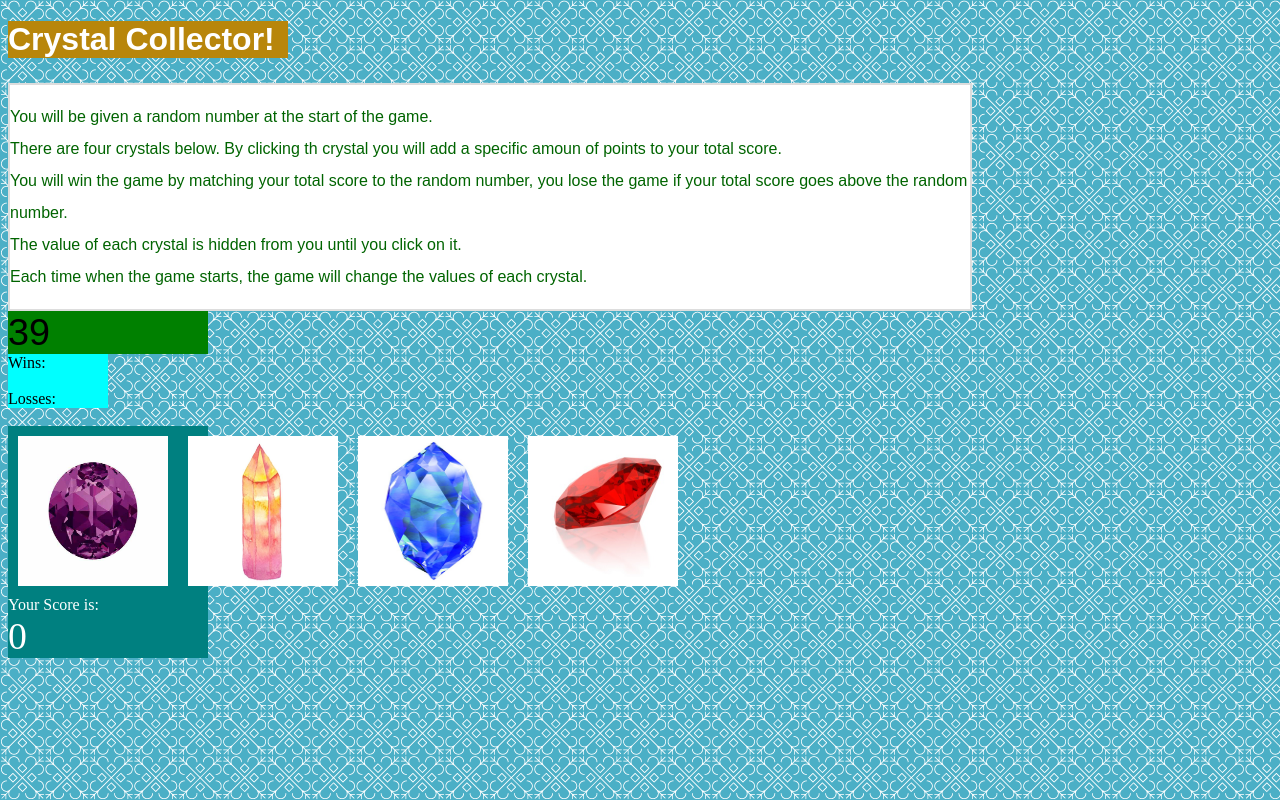
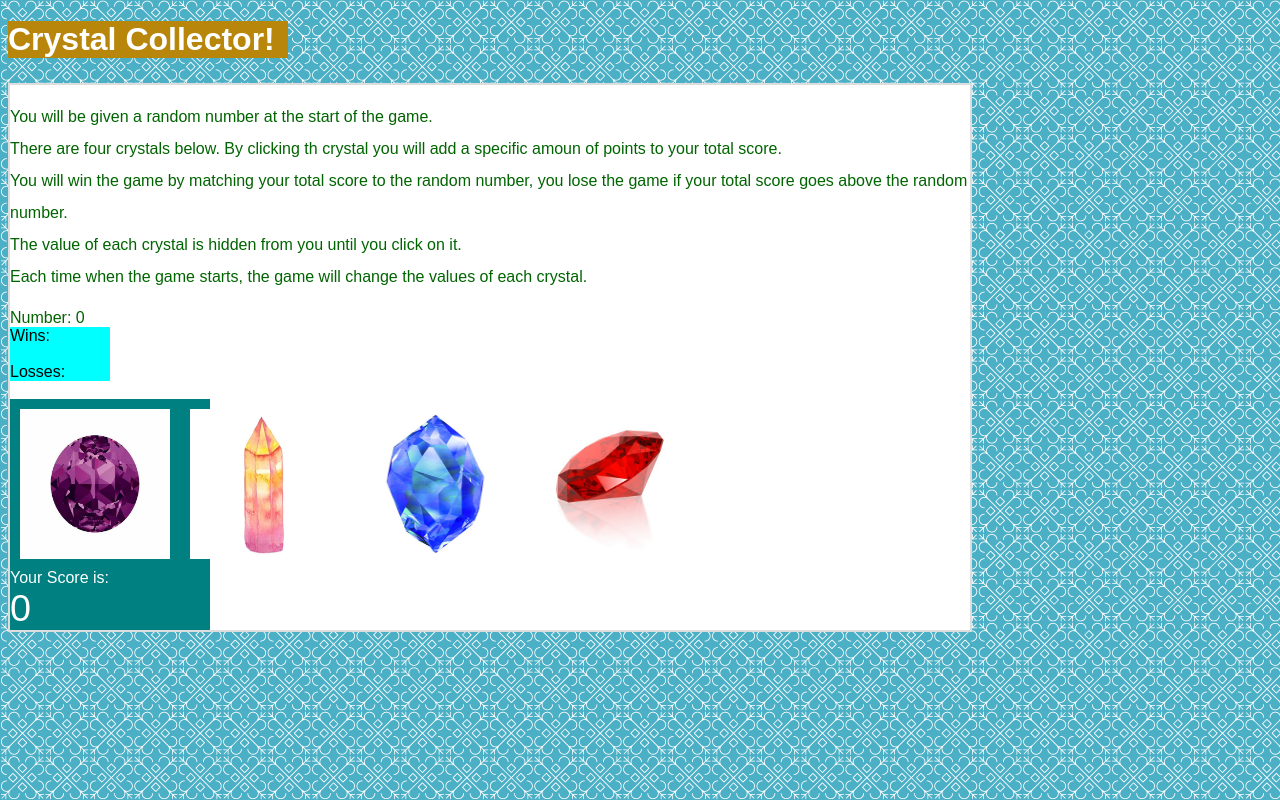
Before and after one commit to snboozer/unit-4-game, a plain HTML site: page index.html in a window 1280 px wide. Drawn offline with nearby package versions, Linux system fonts and the light colour scheme.

Commit message:
Code changes

```diff
--- a/assets/javascript/game.js
+++ b/assets/javascript/game.js
@@ -1,39 +1,77 @@
 
 
-  // var wins = 0;
-  // var losses = 0;
-  // var guesses = 0;
-  // var userGuess = []
+var wins = 0;
+var losses = 0;
+var computerChoice=0
+var score = document.getElementById("score");
 
-  // var userGuessElement = document.getElementById("user-guesses");
-  // var computerGuessElement = document.getElementById("Computer-guess");
-  // console.log(userGuessElement)
-  // var WinsElement = document.getElementById("wins")
-  // var LossesElement = document.getElementById("losses")
-  // var guessesSoFarElement = document.getElementById("Guesses-So-Far");
+$('#buttonPurple').on("click", function () {
+    console.log("Purple");
 
-  // for (i=1; i<=5; i++)
-  // {
-  // document.write(i)
-  // }
-
-$('.crystal').on("click", function () {
-    console.log(this).getAttribute("value")
-    var value = $(this).attr("value")
-    console.log(obj[value])
 })
 
-  // var computerChoice = str[Math.floor(Math.random() * str.length)];
-  //   console.log(computerChoice)
 
-  //   if(userGuess === computerChoice){
-  //     wins++;
-  // document.getElementById("wins").innerText=wins
-  //     console.log(wins)
-  //     guessesNum = 9;
-  //     guessChoice = [];
-  // }
+$('#buttonPink').on("click", function () {
+    console.log("Pink");
+})
+
+
+$('#buttonBlue').on("click", function () {
+    console.log("Blue");
+})
+
+$('#buttonRed').on("click", function () {
+    console.log("Red");
+})
+
+
+var winNum = Math.floor(Math.random() * Math.floor(100));
+$("#winNum").text(winNum);
+console.log(winNum)
+
+var winNum = Math.floor(Math.random() * Math.floor(100))
+$('#winNum').text(winNum);
+
+var buttonPurple = {
+    getValue: function () {
+        this.value = Math.floor(Math.random() * Math.floor(12));
+        console.log(this);
+
+    }
+}
+var buttonPink = {
+    getValue: function () {
+        this.value = Math.floor(Math.random() * Math.floor(12));
+        console.log(this);
+    }
+}
+var buttonBlue = {
+    getValue: function () {
+        this.value = Math.floor(Math.random() * Math.floor(12));
+        console.log(this);
+    }
+}
+var buttonRed = {
+    getValue: function () {
+        this.value = Math.floor(Math.random() * Math.floor(12));
+        console.log(this);
+    }
+}
+
+buttonPurple.getValue();
+buttonPink.getValue();
+buttonBlue.getValue();
+buttonRed.getValue();
+
+// if (score === computerChoice) {
+    // wins++;
+    // document.getElementById("wins").innerText = wins
+    // console.log(wins)
+    // guessesNum = [];
+    // guessChoice = [];
+
+
 
   // else {
   //     losses++;
-// /      document.getElementById("losses").innerText=losses
+// /      document.getElementById("losses").innerText=losses}
--- a/index.html
+++ b/index.html
@@ -19,7 +19,7 @@
 
     <div class="main">
 
-    <p style="line-height: 2;"></pstyle>
+    <p style="line-height: 2;">
 
         You will be given a random number at the start of the game.
         <br>
@@ -32,11 +32,8 @@ The value of each crystal is hidden from you until you click on it.
 Each time when the game starts, the game will change the values of each crystal.
 </p>
 
-</div>
 
-<div class="winNum">
-    39
-</div>
+Number: <span id="winNum"></span>
 
 <div class="count">
     <span class="Wins">
@@ -52,17 +49,17 @@ Each time when the game starts, the game will change the values of each crystal.
 <br>
 
 <div class= "buttons">
- <span class= "buttonPurple">
-     <img src="assets/images/purple.jpg" class="crystal" value= "1" alt="purple crystal" style="width:150px;height:150px; float: left; padding:10px">
+ <span id= "buttonPurple">
+     <img src="assets/images/purple.jpg" alt="purple crystal" style="width:150px;height:150px; float: left; padding:10px">
  </span>
- <span class= "buttonPink">
-        <img src="assets/images/pink.jpg" class="crystal" value= "2" alt="pink crystal" style="width:150px;height:150px; float: left; padding:10px">
+ <span id= "buttonPink">
+        <img src="assets/images/pink.jpg" alt="pink crystal" style="width:150px;height:150px; float: left; padding:10px">
     </span>
-    <span class= "buttonBlue">
-            <img src="assets/images/Kinetic_Crystal.jpg" class="crystal" value= "3" alt="blue crystal" style="width:150px;height:150px; float: left; padding:10px">
+    <span id= "buttonBlue">
+            <img src="assets/images/Kinetic_Crystal.jpg" alt="blue crystal" style="width:150px;height:150px; float: left; padding:10px">
     </span>
-    <span class= "buttonRed">
-            <img src="assets/images/red.jpg" class="crystal" value= "4" alt="red crystal" style="width:150px;height:150px; float: left; padding:10px">
+    <span id= "buttonRed">
+            <img src="assets/images/red.jpg" alt="red crystal" style="width:150px;height:150px; float: left; padding:10px">
     </span>
 </div>
 
```
